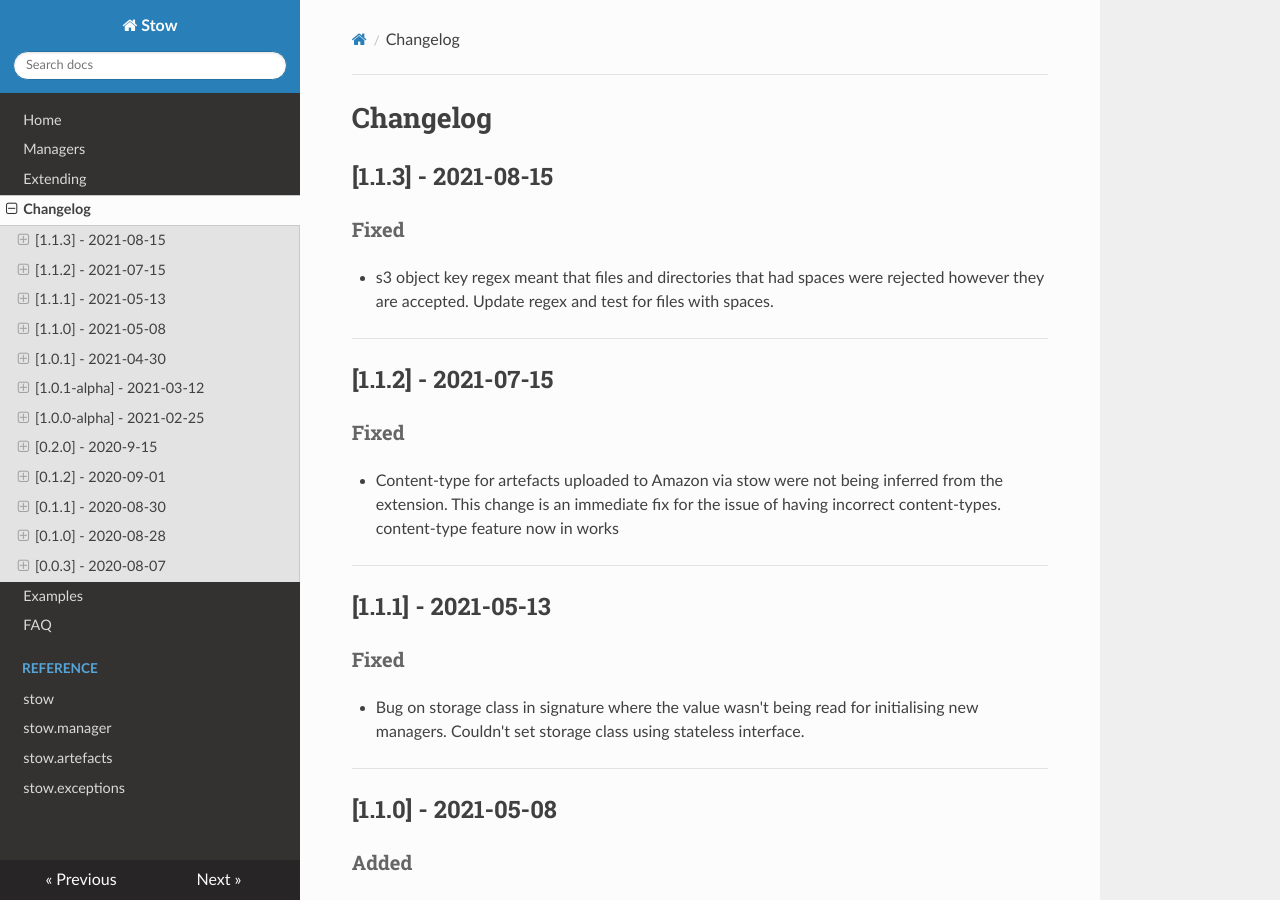
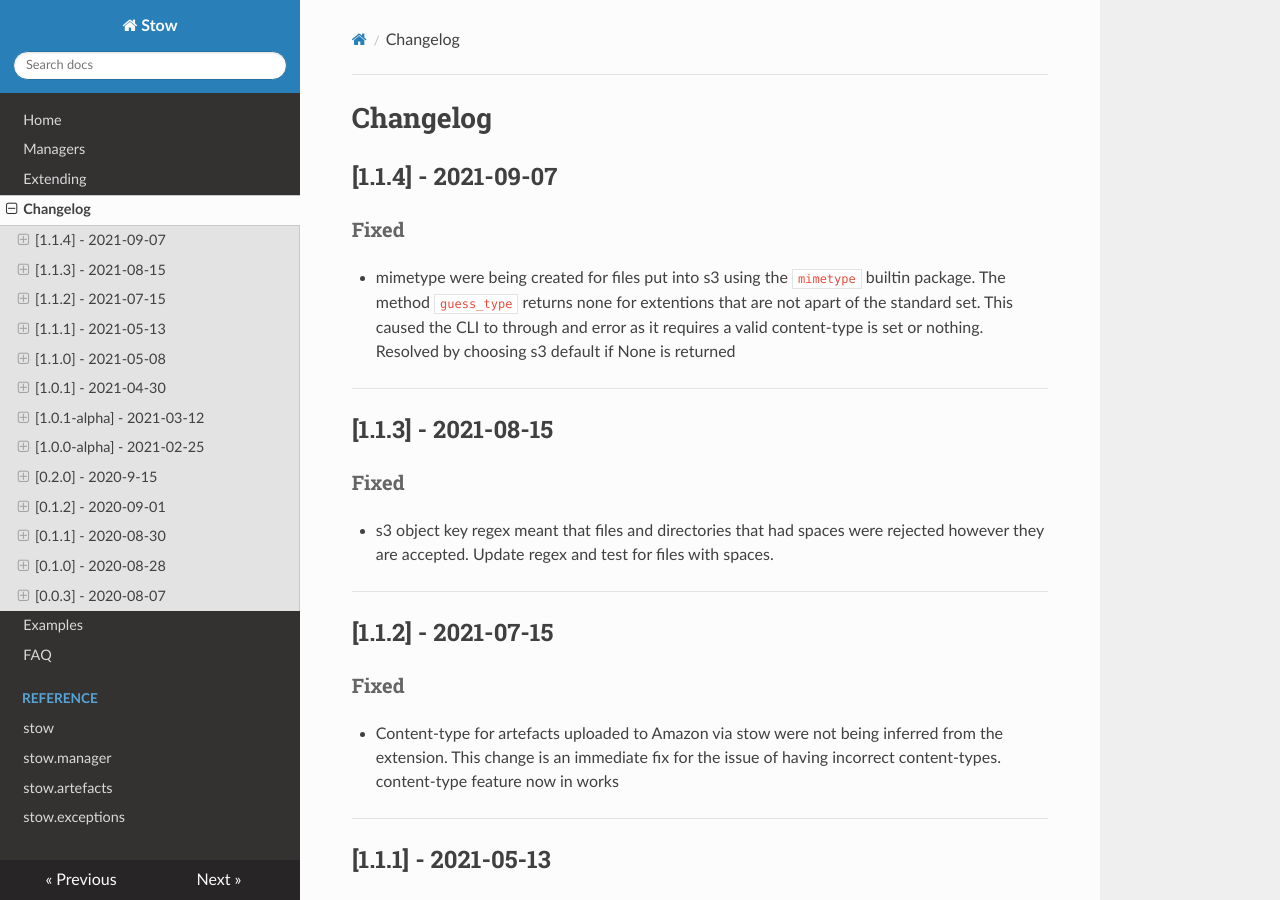
Before and after one commit to Kieran-Bacon/stow, an MkDocs documentation site: the page built from docs/changelog.md, in a window 1280 px wide and 900 px high. Built offline with MkDocs 1.6.1, drawn with Linux system fonts in a browser that asks for light colours; nearby versions of some CDN libraries.

Commit message:
update version and change log

```diff
--- a/docs/changelog.md
+++ b/docs/changelog.md
@@ -1,4 +1,12 @@
 # Changelog
+
+## [1.1.4] - 2021-09-07
+
+### Fixed
+
+- mimetype were being created for files put into s3 using the `mimetype` builtin package. The method `guess_type` returns none for extentions that are not apart of the standard set. This caused the CLI to through and error as it requires a valid content-type is set or nothing. Resolved by choosing s3 default if None is returned
+
+---
 
 ## [1.1.3] - 2021-08-15
 
--- a/stow/__init__.py
+++ b/stow/__init__.py
@@ -1,4 +1,4 @@
-__version__ = "1.1.3"
+__version__ = "1.1.4"
 
 from .artefacts import Artefact, File, Directory, SubFile, SubDirectory
 from .manager import Manager, SubManager
```
